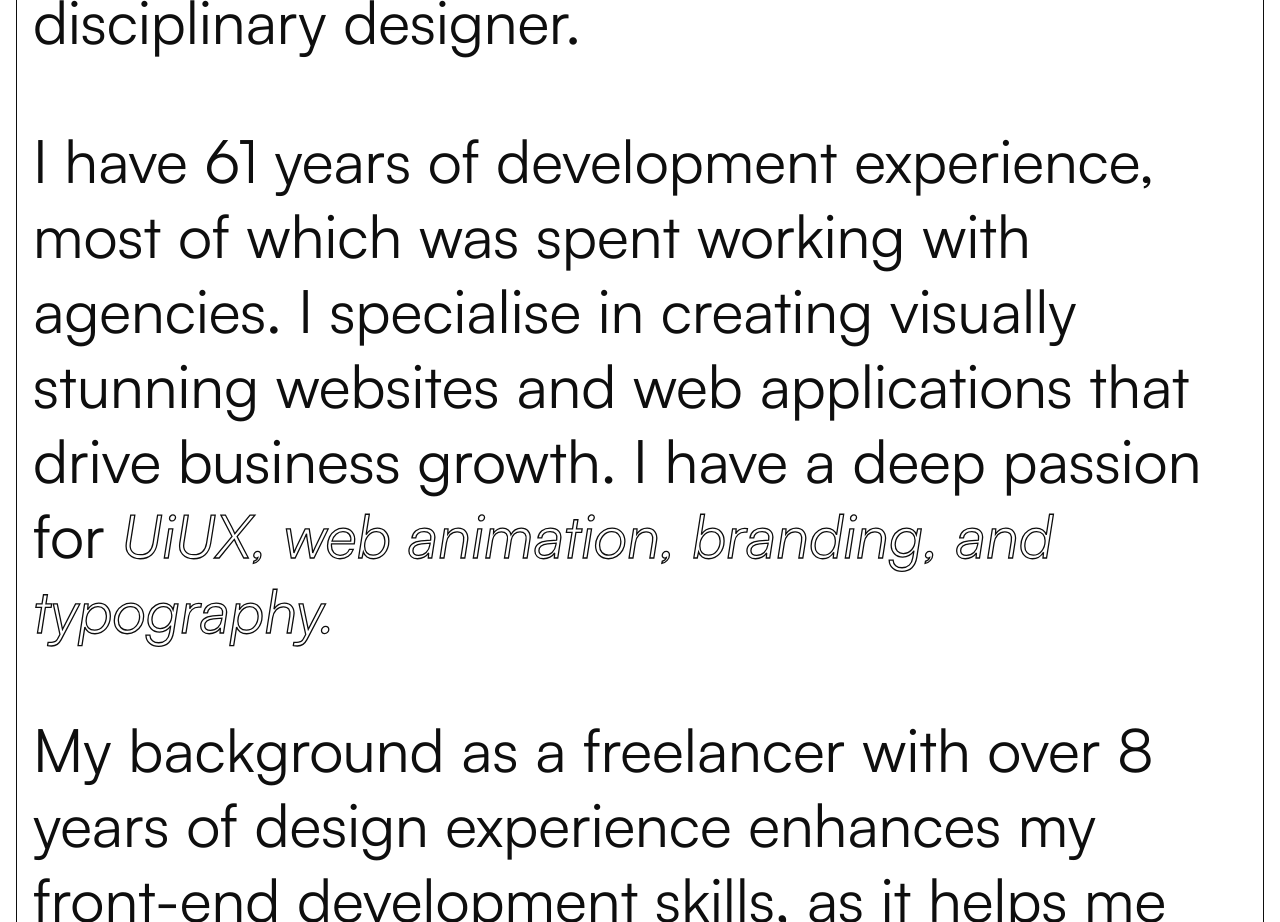
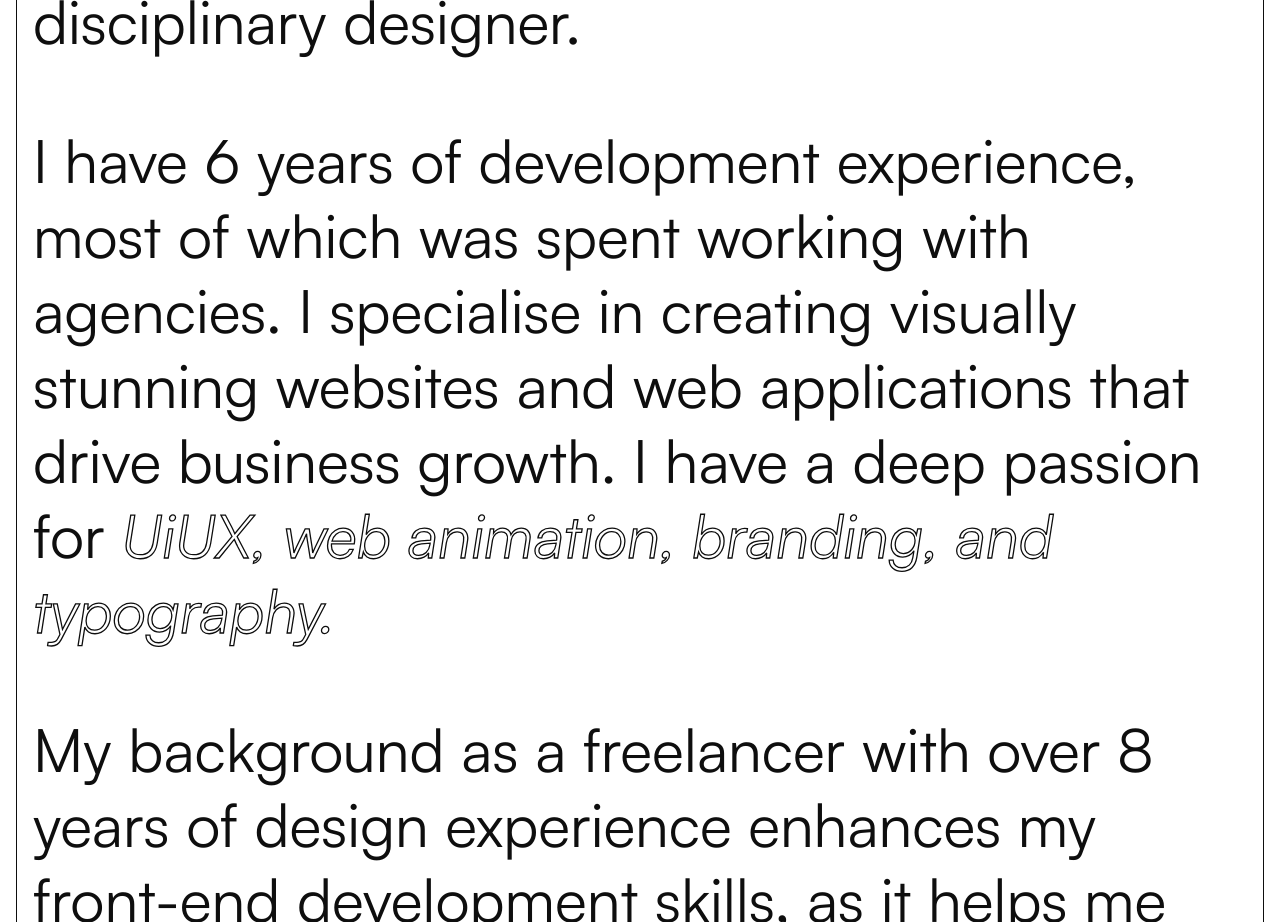
Before and after one commit to yangedruce/yangedruce.github.io, a Vue app: page /#yangEdruce in a window 1280 px wide. Shown: the part 1880-2802 px from the top of the page. Built offline with nearby package versions, Linux system fonts and the light colour scheme.

Commit message:
fix typo

```diff
--- a/src/components/templates/HelloTemplate.vue
+++ b/src/components/templates/HelloTemplate.vue
@@ -54,7 +54,7 @@
 				and I am a creative web developer and multi-disciplinary designer.
 			</p>
 			<p class="mt-8 md:mt-16 xl:mt-24">
-				I have 61 years of development experience, most of which was spent working with agencies. I specialise in
+				I have 6 years of development experience, most of which was spent working with agencies. I specialise in
 				creating visually stunning websites and web applications that drive business growth. I have a deep passion for
 				<span
 					class="italic text-brandPrimaryWhite dark:text-brandNeutral-800 text-stroke sm:text-stroke-2"
```
